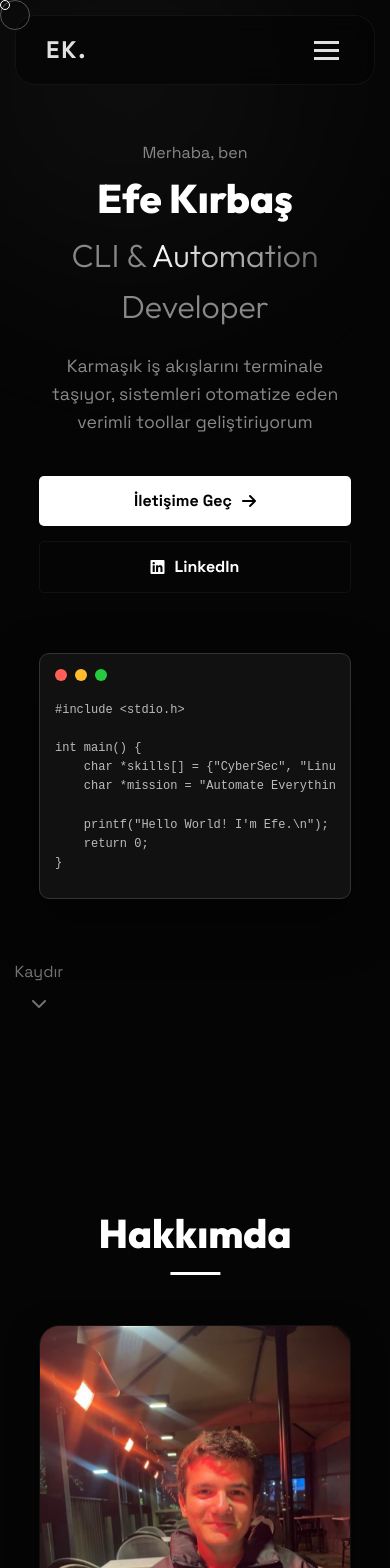
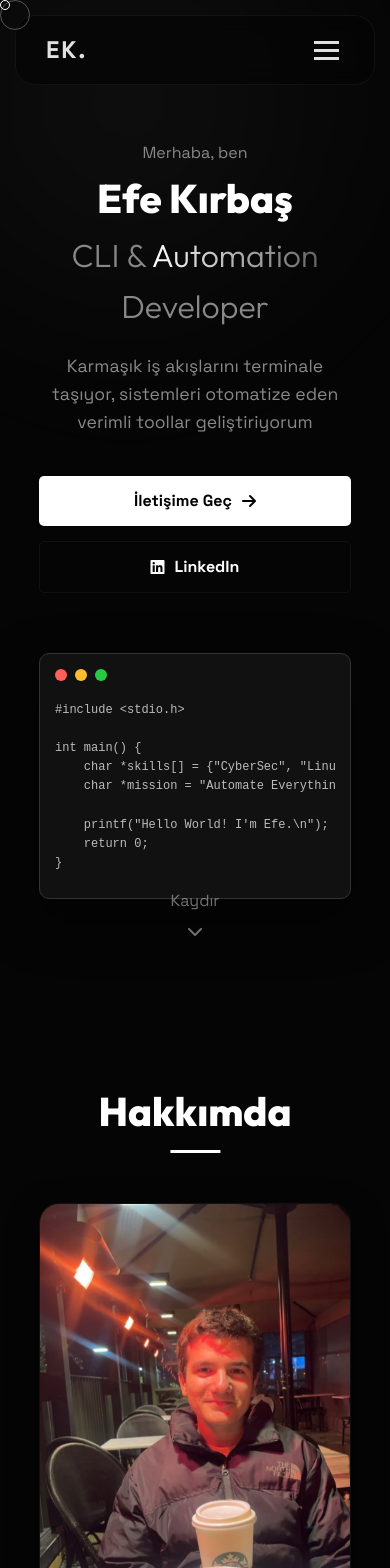
Before and after one commit to efekrbas/website, a React (Vite) app: page / in a window 390 px wide. Shown: the top 1568 px of the page. Built offline with nearby package versions, Linux system fonts and the light colour scheme; no server answers.

Commit message:
style: update index.css
Files updated:
- src/index.css

```diff
--- a/src/index.css
+++ b/src/index.css
@@ -835,14 +835,16 @@ footer {
     }
 
     .scroll-down {
-        position: static;
-        margin: 30px auto 0 auto;
-        transform: none;
+        position: absolute;
+        bottom: 30px;
+        left: 50%;
+        transform: translateX(-50%);
+        margin: 0;
+        width: auto;
         display: flex;
         flex-direction: column;
         align-items: center;
         justify-content: center;
-        width: 100%;
     }
 
     .about-container {
```
